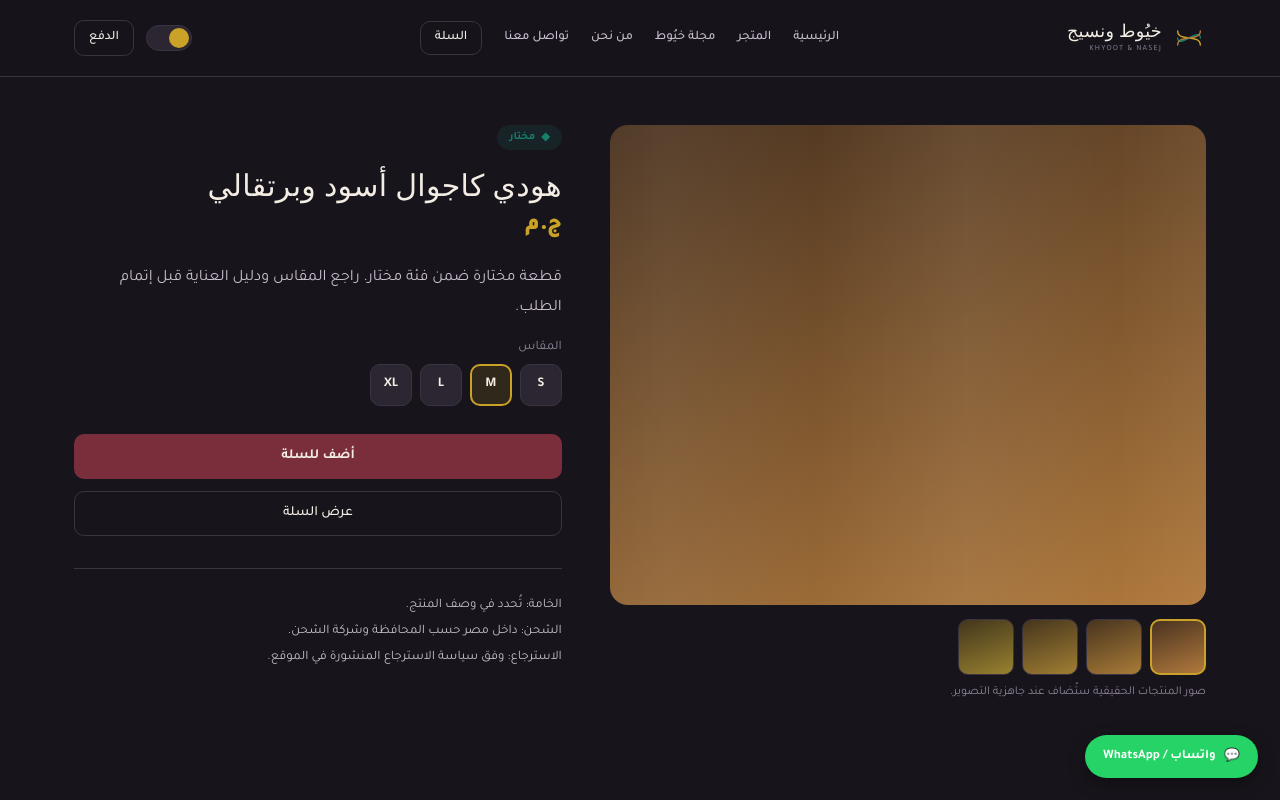
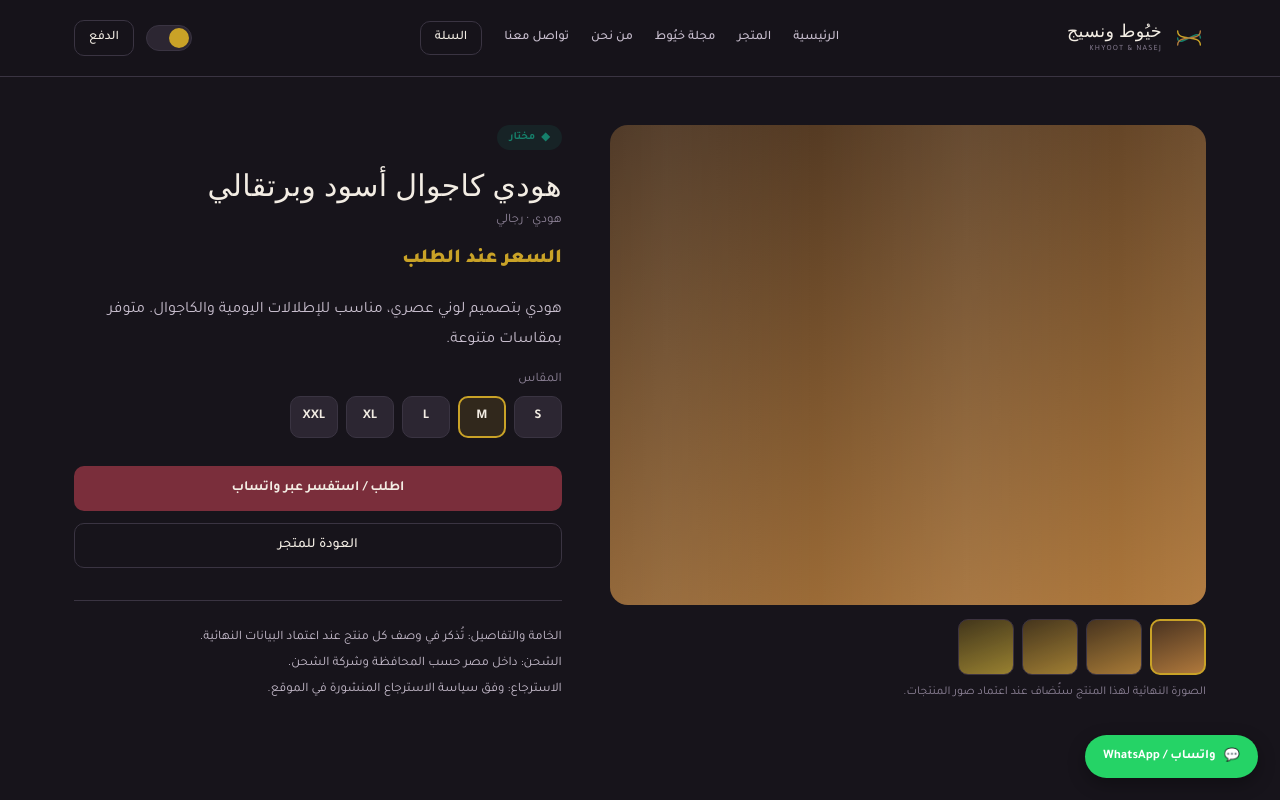
Before and after one commit to Abdallah-cmyk/khuyoot-store, a React (Vite) app: page /product/1 in a window 1280 px wide. Shown: the top 800 px of the page. Built offline with nearby package versions, Linux system fonts and the light colour scheme; a web font is replaced by a local one.

Commit message:
Make product details and WhatsApp ordering match real catalog

```diff
--- a/Product.jsx
+++ b/Product.jsx
@@ -4,7 +4,8 @@ import { motion } from 'framer-motion';
 import { products, tierLabels } from './products.js';
 
 const swatchGradients = { gold: 'linear-gradient(160deg,#4a3a22,#c9a227)', emerald: 'linear-gradient(160deg,#12433a,#16806b)', bronze: 'linear-gradient(160deg,#4a3320,#b0793c)' };
-const sizes = ['S', 'M', 'L', 'XL'];
+const sizes = ['S', 'M', 'L', 'XL', 'XXL'];
+const WHATSAPP_NUMBER = '201091321859';
 
 export default function Product() {
   const { id } = useParams();
@@ -12,23 +13,25 @@ export default function Product() {
   const tier = tierLabels[product.tier];
   const [size, setSize] = useState('M');
   const [angle, setAngle] = useState(0);
+  const message = encodeURIComponent(`مرحباً خيُوط ونسيج، أريد الاستفسار عن ${product.name}، المقاس ${size}.`);
   return (
     <div className="container" style={{ padding: '48px 24px 90px', display: 'grid', gridTemplateColumns: 'minmax(0,1.1fr) minmax(0,0.9fr)', gap: 48 }}>
       <div>
         <div className="skeleton-media" style={{ height: 480, borderRadius: 18, background: swatchGradients[product.swatch], filter: `hue-rotate(${angle * 6}deg)`, transition: 'filter 0.3s ease' }} />
         <div style={{ display: 'flex', gap: 8, marginTop: 14 }}>{[0,1,2,3].map((i) => <button key={i} onClick={() => setAngle(i)} aria-label={`عرض الزاوية ${i + 1}`} style={{ width: 56, height: 56, borderRadius: 10, border: angle === i ? '2px solid var(--gold)' : '1px solid var(--border)', background: swatchGradients[product.swatch], filter: `hue-rotate(${i * 6}deg)` }} />)}</div>
-        <p style={{ fontSize: 12, color: 'var(--text-muted)', marginTop: 10 }}>صور المنتجات الحقيقية ستُضاف عند جاهزية التصوير.</p>
+        <p style={{ fontSize: 12, color: 'var(--text-muted)', marginTop: 10 }}>الصورة النهائية لهذا المنتج ستُضاف عند اعتماد صور المنتجات.</p>
       </div>
       <motion.div initial={{ opacity: 0, y: 16 }} animate={{ opacity: 1, y: 0 }} transition={{ duration: 0.5 }}>
         <span className={`tier-badge ${tier.className}`}><span aria-hidden="true">{tier.icon}</span>{tier.label}</span>
         <h1 style={{ fontSize: 30, margin: '18px 0 10px' }}>{product.name}</h1>
-        <div style={{ fontSize: 22, fontWeight: 800, color: 'var(--gold)', marginBottom: 24 }}>{product.price} ج.م</div>
-        <p style={{ color: 'var(--text-secondary)', lineHeight: 1.9 }}>قطعة مختارة ضمن فئة {tier.label}. راجع المقاس ودليل العناية قبل إتمام الطلب.</p>
+        <div style={{ fontSize: 13, color: 'var(--text-muted)', marginBottom: 18 }}>{product.category} · {product.audience}</div>
+        <div style={{ fontSize: 20, fontWeight: 800, color: 'var(--gold)', marginBottom: 24 }}>{product.price ? `${product.price} ج.م` : 'السعر عند الطلب'}</div>
+        <p style={{ color: 'var(--text-secondary)', lineHeight: 1.9 }}>{product.description}</p>
         <p style={{ fontSize: 13, color: 'var(--text-muted)', marginBottom: 8 }}>المقاس</p>
-        <div style={{ display: 'flex', gap: 8, marginBottom: 28 }}>{sizes.map((s) => <button key={s} onClick={() => setSize(s)} style={{ width: 42, height: 42, borderRadius: 10, border: size === s ? '2px solid var(--gold)' : '1px solid var(--border)', background: size === s ? 'var(--gold-soft)' : 'var(--surface-2)', color: 'var(--text-primary)', fontWeight: 600 }}>{s}</button>)}</div>
-        <button className="btn-primary" style={{ width: '100%', marginBottom: 12 }}>أضف للسلة</button>
-        <Link to="/cart" className="btn-ghost" style={{ display: 'block', textAlign: 'center' }}>عرض السلة</Link>
-        <div style={{ marginTop: 32, paddingTop: 24, borderTop: '1px solid var(--border)', fontSize: 13, color: 'var(--text-secondary)', lineHeight: 2 }}><div>الخامة: تُحدد في وصف المنتج.</div><div>الشحن: داخل مصر حسب المحافظة وشركة الشحن.</div><div>الاسترجاع: وفق سياسة الاسترجاع المنشورة في الموقع.</div></div>
+        <div style={{ display: 'flex', gap: 8, marginBottom: 28, flexWrap: 'wrap' }}>{sizes.map((s) => <button key={s} onClick={() => setSize(s)} style={{ width: 48, height: 42, borderRadius: 10, border: size === s ? '2px solid var(--gold)' : '1px solid var(--border)', background: size === s ? 'var(--gold-soft)' : 'var(--surface-2)', color: 'var(--text-primary)', fontWeight: 600 }}>{s}</button>)}</div>
+        <a className="btn-primary" href={`https://wa.me/${WHATSAPP_NUMBER}?text=${message}`} target="_blank" rel="noopener noreferrer" style={{ display: 'block', width: '100%', marginBottom: 12, textAlign: 'center' }}>اطلب / استفسر عبر واتساب</a>
+        <Link to="/shop" className="btn-ghost" style={{ display: 'block', textAlign: 'center' }}>العودة للمتجر</Link>
+        <div style={{ marginTop: 32, paddingTop: 24, borderTop: '1px solid var(--border)', fontSize: 13, color: 'var(--text-secondary)', lineHeight: 2 }}><div>الخامة والتفاصيل: تُذكر في وصف كل منتج عند اعتماد البيانات النهائية.</div><div>الشحن: داخل مصر حسب المحافظة وشركة الشحن.</div><div>الاسترجاع: وفق سياسة الاسترجاع المنشورة في الموقع.</div></div>
       </motion.div>
     </div>
   );
```
